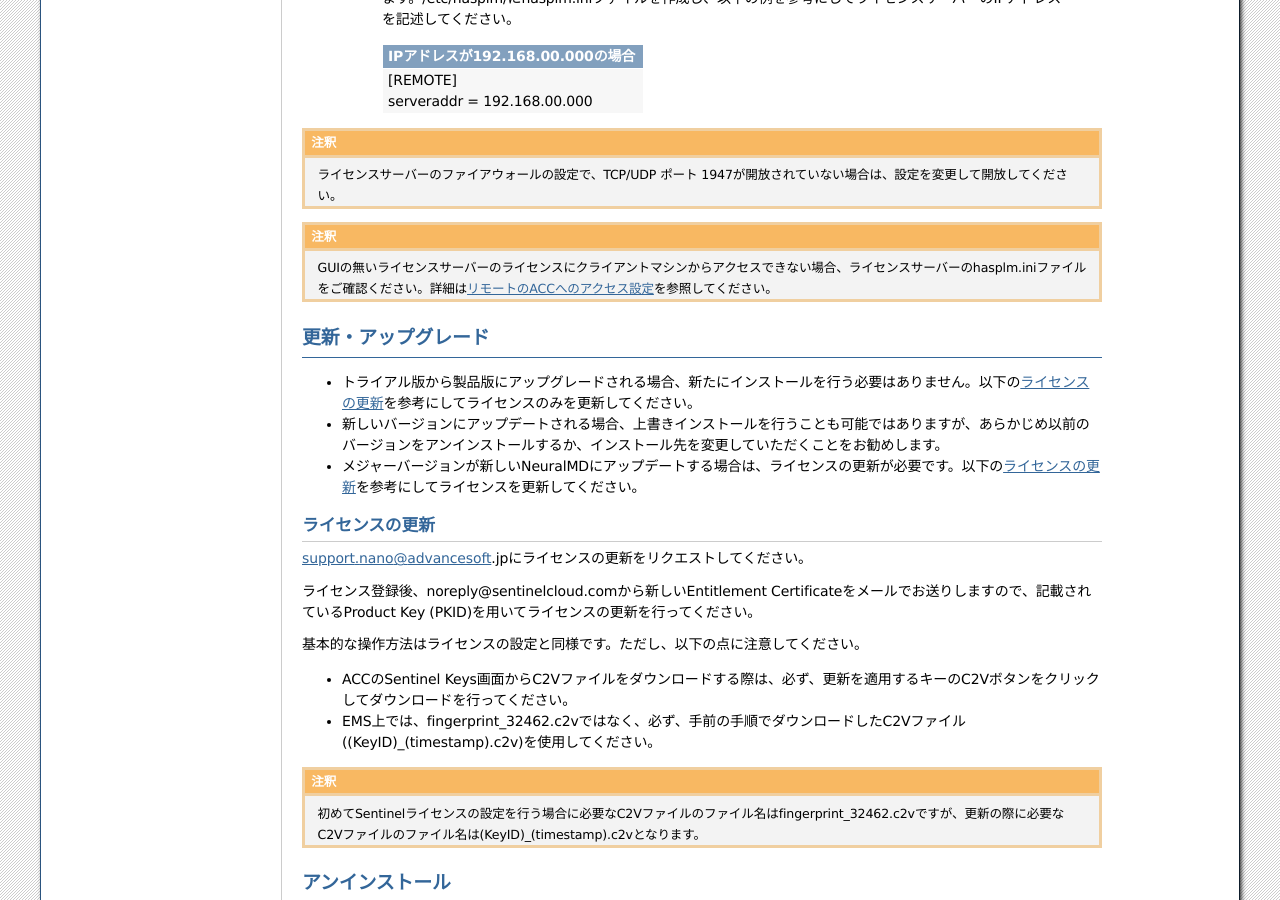
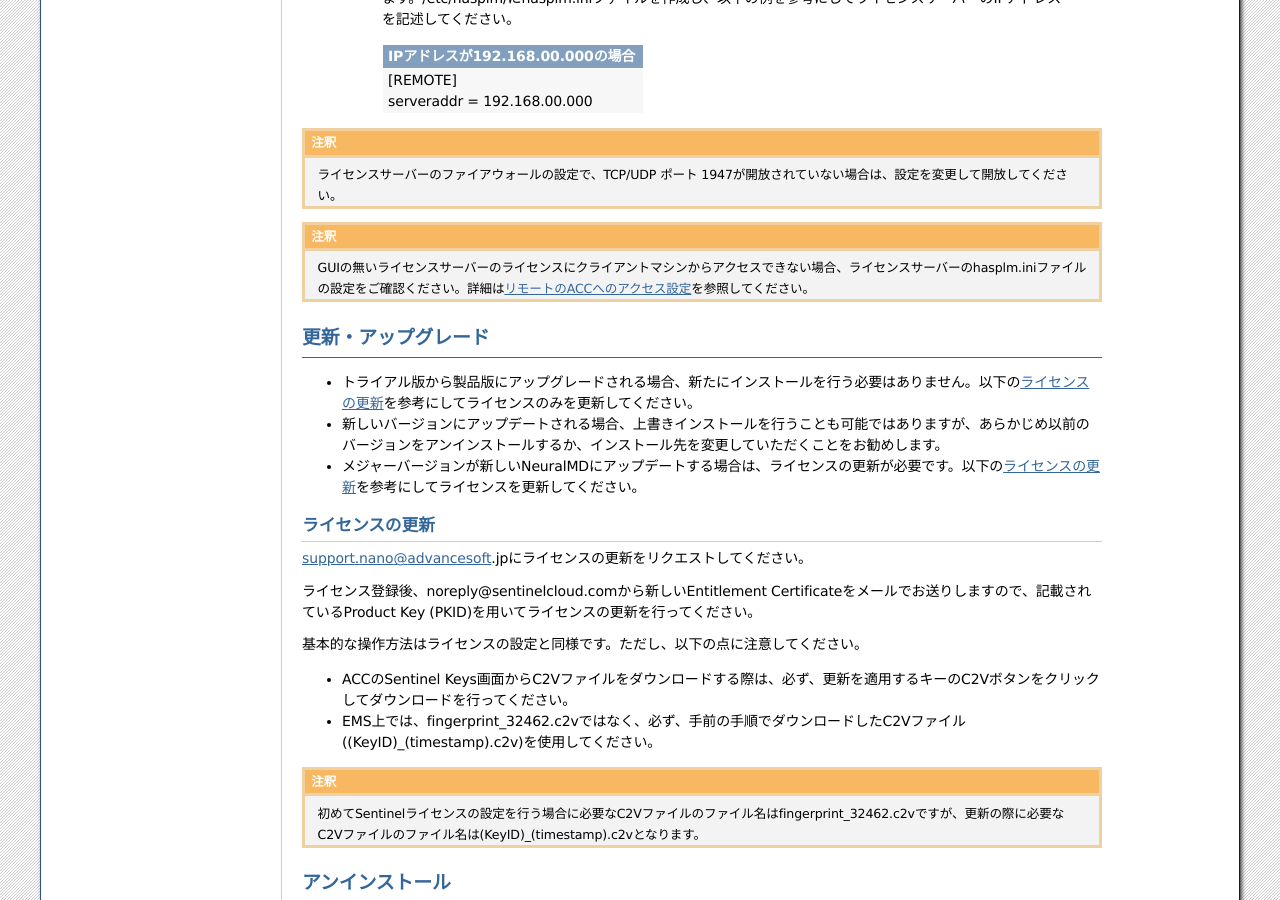
Before and after one commit to advancesoftcorp/neuralmd-doc, a Sphinx documentation site: the page built from docs/source/install/linux.rst, in a window 1280 px wide and 900 px high, scrolled down 7264 px. Built offline with Sphinx 7.4.7, drawn with Linux system fonts in a browser that asks for light colours; formulas are drawn with MathJax 3.

Commit message:
little fix

```diff
--- a/docs/source/install/linux.rst
+++ b/docs/source/install/linux.rst
@@ -253,7 +253,7 @@ NeuralMDをインストールしたマシンでGUIアプリケーションが使
 
 .. note::
 
-  GUIの無いライセンスサーバーのライセンスにクライアントマシンからアクセスできない場合、ライセンスサーバーのhasplm.iniファイルをご確認ください。詳細は\ :ref:`remoteACC`\ を参照してください。
+  GUIの無いライセンスサーバーのライセンスにクライアントマシンからアクセスできない場合、ライセンスサーバーのhasplm.iniファイルの設定をご確認ください。詳細は\ :ref:`remoteACC`\ を参照してください。
 
 .. _upgradel:
 
```
